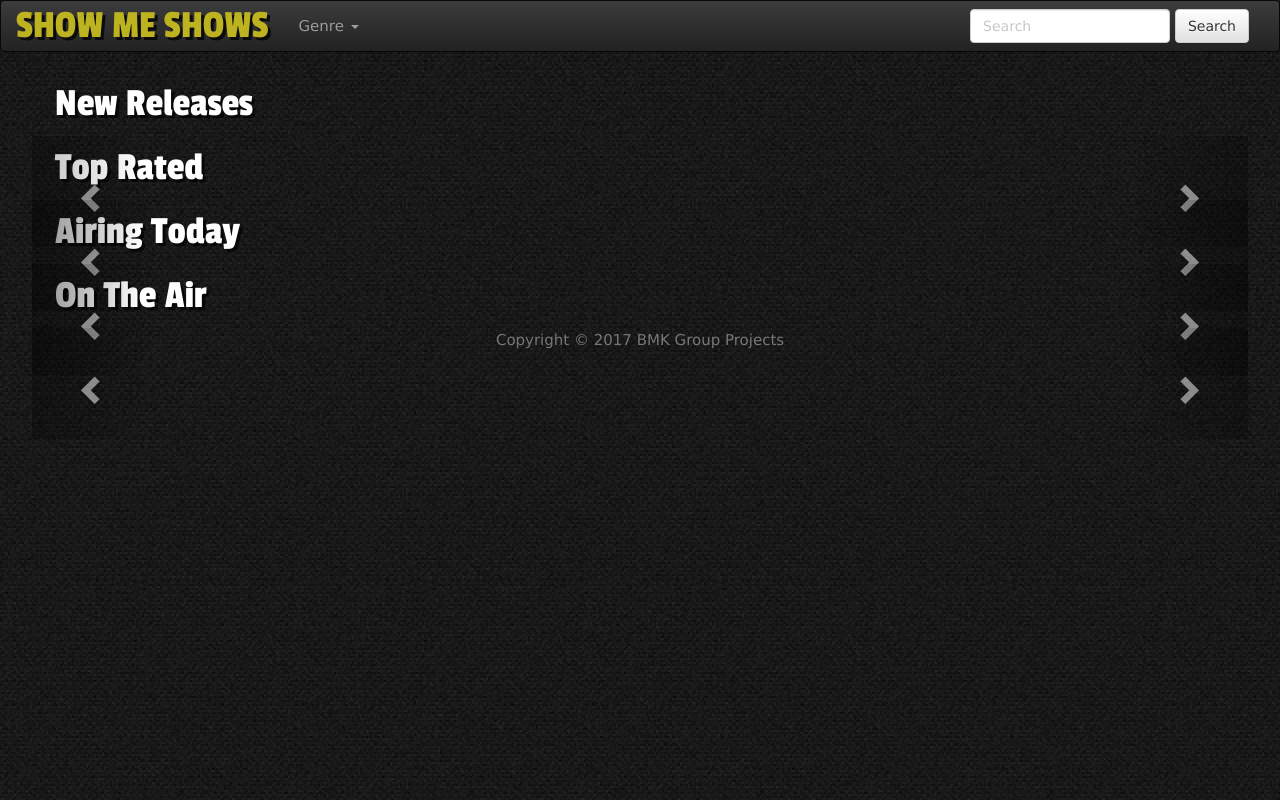
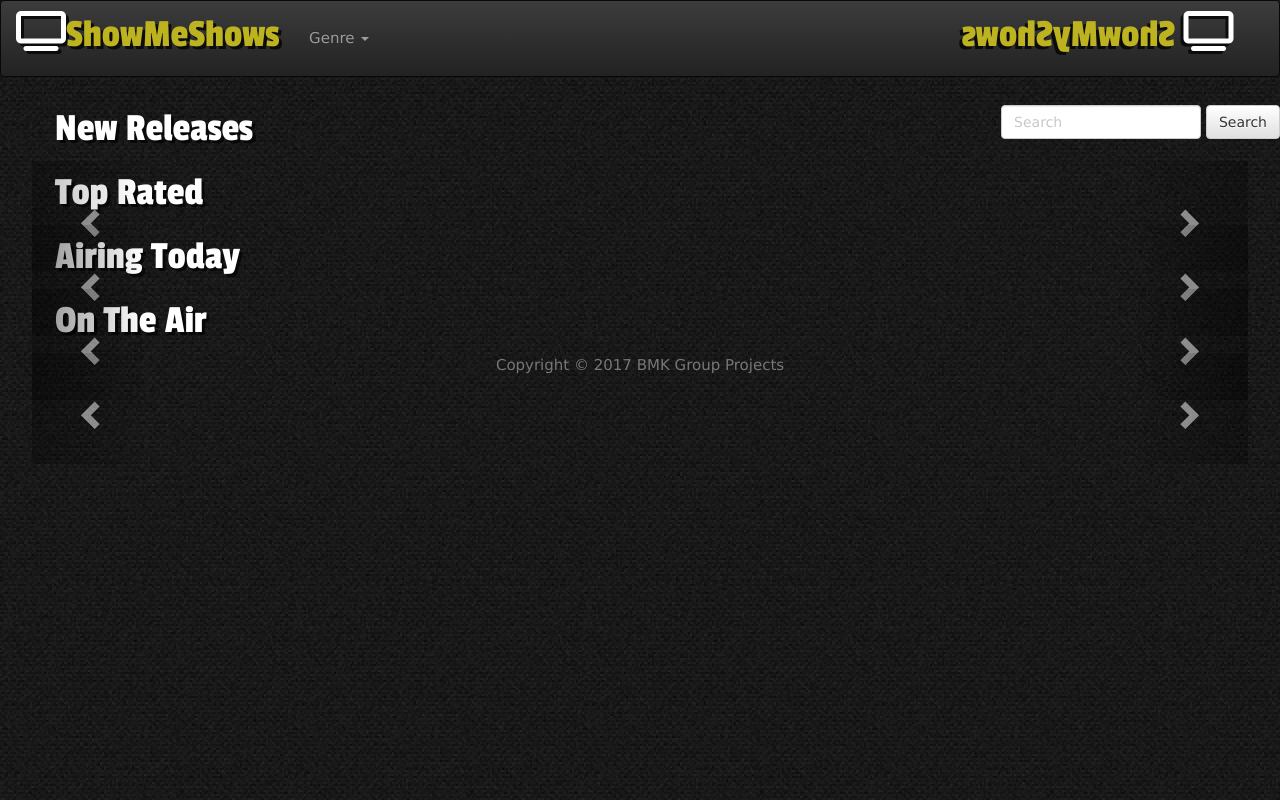
Before and after one commit to willreed111185/GroupProjectOne, a plain HTML site: page index.html in a window 1280 px wide. Drawn offline with nearby package versions, Linux system fonts and the light colour scheme; no server answers.

Commit message:
update to link with showmyshows

```diff
--- a/assets/css/style.css
+++ b/assets/css/style.css
@@ -8,6 +8,27 @@ body {
     font-family: 'Passion One', cursive;
     font-size: 40px;
     text-shadow: 3px 3px rgba(5, 5, 5, 0.83)
+}
+.navbar-brand,
+.navbar-nav li a {
+    line-height: 75px;
+    height: 75px;
+    padding-top: 0;
+}
+h1 {
+    font-family: 'Passion One', cursive;
+    font-size: 40px;
+    text-shadow: 3px 3px rgba(5, 5, 5, 0.83)
+}
+i {
+  color: white;
+}
+#showmy {
+  -moz-transform: scale(-1, 1);
+  -webkit-transform: scale(-1, 1);
+  -o-transform: scale(-1, 1);
+  -ms-transform: scale(-1, 1);
+  transform: scale(-1, 1);
 }
 .form-control:focus{
   border-color: #bdb21f;
@@ -38,9 +59,9 @@ body {
   right: -53px;
 }
 
-.thumbnail {
-  background-color: none;
-  max-height: 325px;
+.img-thumbnail {
+  background-color: rgba(0,0,0,0);
+  border:none;
 }
 
 #titleCaption {
--- a/index.html
+++ b/index.html
@@ -14,6 +14,7 @@
     <link rel="stylesheet" href="https://maxcdn.bootstrapcdn.com/bootstrap/3.3.7/css/bootstrap-theme.min.css" integrity="sha384-rHyoN1iRsVXV4nD0JutlnGaslCJuC7uwjduW9SVrLvRYooPp2bWYgmgJQIXwl/Sp" crossorigin="anonymous">
     <!-- Latest compiled and minified JavaScript -->
     <script src="https://maxcdn.bootstrapcdn.com/bootstrap/3.3.7/js/bootstrap.min.js" integrity="sha384-Tc5IQib027qvyjSMfHjOMaLkfuWVxZxUPnCJA7l2mCWNIpG9mGCD8wGNIcPD7Txa" crossorigin="anonymous"></script>
+    <script src="https://use.fontawesome.com/cbfe97f56e.js"></script>
     <link rel="stylesheet" href="https://www.w3schools.com/w3css/4/w3.css">
     <link rel="stylesheet" href="https://www.w3schools.com/w3css/4/w3.css">
     <link rel="stylesheet" type="text/css" href="assets/css/style.css">
@@ -32,7 +33,9 @@
                 <span class="icon-bar"></span>
                 <span class="icon-bar"></span>
               </button>
-              <a class="navbar-brand" href="#" id="brand">SHOW ME SHOWS</a>
+              <a class="navbar-brand" href="#" id="brand">
+                <h1 id="showme"><i class="fa fa-television" aria-hidden="true"></i>ShowMeShows </h1>
+              </a>
             </div>
             <!-- Collect the nav links, forms, and other content for toggling -->
             <div class="collapse navbar-collapse" id="bs-example-navbar-collapse-1">
@@ -43,16 +46,21 @@
                   </ul>
                 </li>
               </ul>
-              <form class="navbar-form navbar-right">
-                <div class="form-group">
-                  <input type="text" class="form-control" placeholder="Search" id="show-input">
-                </div>
-                <button type="submit" class="btn btn-default" id="submit-btn">Search</button>
-              </form>
+              <a class="navbar-brand pull-right" href="https://lit-retreat-72472.herokuapp.com/user/1" id="brand">
+                <h1 id="showmy"><i class="fa fa-television" aria-hidden="true"></i> ShowMyShows</h1>
+              </a>
+            </div>
             </div><!-- /.navbar-collapse -->
           </div><!-- /.container-fluid -->
         </nav>
     </div>
+
+    <form class="navbar-form navbar-right">
+        <div class="form-group">
+          <input type="text" class="form-control" placeholder="Search" id="show-input">
+        </div>
+        <button type="submit" class="btn btn-default" id="submit-btn">Search</button>
+    </form>
 
     <div class="container">
         <div class="modalBackdrop">
```
